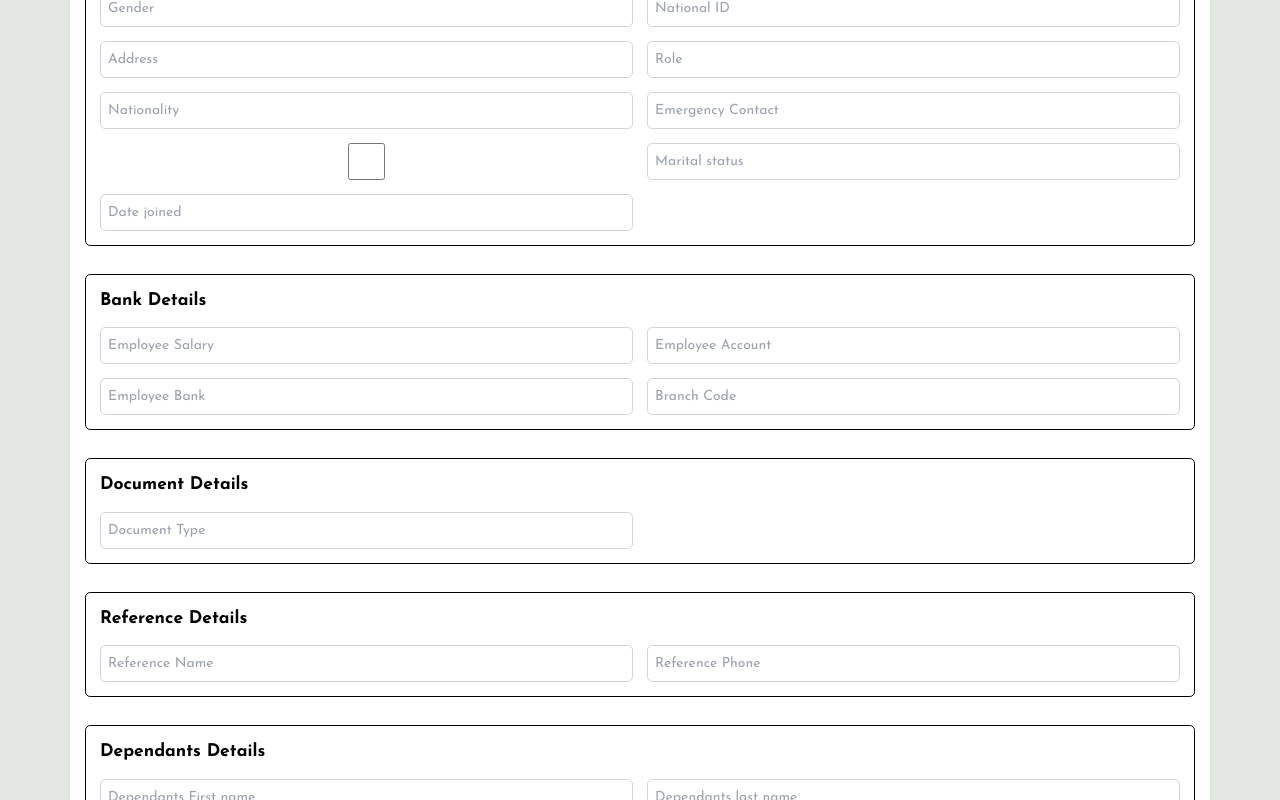
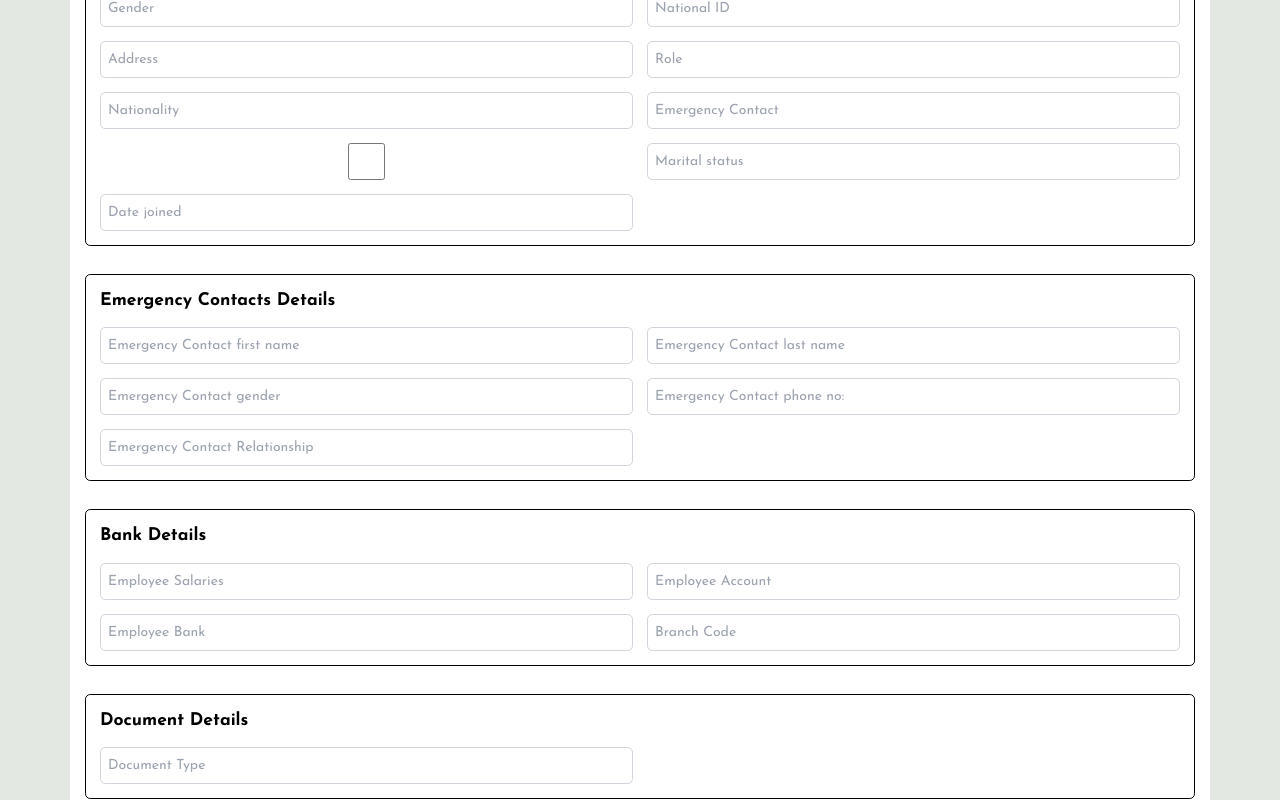
Before and after one commit to CodebyMaganga/HR_SYSTEM_FRONTEND, a React (Vite) app: page /add-employee in a window 1280 px wide. Shown: the part 537-1337 px from the top of the page. Built offline with nearby package versions, Linux system fonts and the light colour scheme.

Commit message:
feat:added emergency contact form

```diff
--- a/src/components/Accordion.jsx
+++ b/src/components/Accordion.jsx
@@ -96,7 +96,7 @@ const Accordion = () => {
             aria-expanded={isOpen}
             aria-controls="accordion-collapse-body-1"
           >
-            <span className="text-center text-black">Show stats</span>
+            <span className="text-center text-black text-xl">Show stats</span>
             <svg
               className={`w-3 h-3 rotate-${isOpen ? "0" : "180"} shrink-0`}
               aria-hidden="true"
--- a/src/pages/Forms/AddEmployee.jsx
+++ b/src/pages/Forms/AddEmployee.jsx
@@ -36,6 +36,13 @@ const AddEmployee = () => {
       active_status: "",
       marital_status: "",
       date_joined: "",
+      emergency_contacts: {
+        first_name: "",
+        last_name: "",
+        gender: "",
+        relationship: "",
+        phone: "",
+      },
       bankdetails: {
         employee_salary: "",
         employee_account: "",
@@ -73,6 +80,15 @@ const AddEmployee = () => {
       active_status: Yup.string().required("Active status is required"),
       marital_status: Yup.string().required("Marital status is required"),
       date_joined: Yup.date().required("Date joined is required"),
+      emergency_contacts: Yup.object({
+        first_name: Yup.string().required("Emergency first name is required"),
+        last_name: Yup.string().required("Emergency's last name is required"),
+        gender: Yup.string().required("Emergency's gender is required"),
+        phone: Yup.string().required("Emergency's phone number is required"),
+        relationship: Yup.string().required(
+          "Emergency's relationship is required"
+        ),
+      }),
       bankdetails: Yup.object({
         employee_salary: Yup.string().required("Employee salary is required"),
         employee_account: Yup.string().required("Employee account is required"),
@@ -253,6 +269,51 @@ const AddEmployee = () => {
           </div>
         </div>
 
+        {/* Emergency Contacts Details Section */}
+        <div className="border border-black p-4 rounded-md">
+          <h2 className="font-bold text-xl mb-4">Emergency Contacts Details</h2>
+          <div className="grid grid-cols-1 md:grid-cols-2 gap-4">
+            <InputField
+              type="text"
+              name="emergency_contacts.first_name"
+              value={formik.values.emergency_contacts.first_name}
+              placeholder="Emergency Contact first name"
+              onChange={formik.handleChange}
+            />
+
+            <InputField
+              type="text"
+              name="emergency_contacts.last_name"
+              value={formik.values.emergency_contacts.last_name}
+              placeholder="Emergency Contact last name"
+              onChange={formik.handleChange}
+            />
+
+            <InputField
+              type="text"
+              name="emergency_contacts.gender"
+              value={formik.values.emergency_contacts.gender}
+              placeholder="Emergency Contact gender"
+              onChange={formik.handleChange}
+            />
+
+            <InputField
+              type="text"
+              name="emergency_contacts.phone"
+              value={formik.values.emergency_contacts.phone}
+              placeholder="Emergency Contact phone no:"
+              onChange={formik.handleChange}
+            />
+            <InputField
+              type="text"
+              name="emergency_contacts.relationship"
+              value={formik.values.emergency_contacts.relationship}
+              placeholder="Emergency Contact Relationship"
+              onChange={formik.handleChange}
+            />
+          </div>
+        </div>
+
         {/* Bank Details Section */}
         <div className="border border-black p-4 rounded-md">
           <h2 className="font-bold text-xl mb-4">Bank Details</h2>
@@ -261,7 +322,7 @@ const AddEmployee = () => {
               type="text"
               name="bankdetails.employee_salary"
               value={formik.values.bankdetails.employee_salary}
-              placeholder="Employee Salary"
+              placeholder="Employee Salaries"
               onChange={formik.handleChange}
             />
 
--- a/src/pages/Forms/AddInterview.jsx
+++ b/src/pages/Forms/AddInterview.jsx
@@ -64,7 +64,7 @@ function AddInterview() {
               type="text"
               name="time"
               value={formik.values.time}
-              placeholder="Enter interview allocated time"
+              placeholder="Enter interview allocated time:"
               onChange={formik.handleChange}
             />
 
--- a/src/pages/Forms/AddLeave.jsx
+++ b/src/pages/Forms/AddLeave.jsx
@@ -69,14 +69,14 @@ function AddLeave() {
               type="text"
               name="leave_from"
               value={formik.values.leave_from}
-              placeholder="Enter Day of leave"
+              placeholder="Enter Day of leave    Format:YYYY-MM-DD"
               onChange={formik.handleChange}
             />
             <InputField
               type="text"
               name="leave_to"
               value={formik.values.leave_to}
-              placeholder="Enter last day of leave"
+              placeholder="Enter last day of leave :Format:YYYY-MM-DD"
               onChange={formik.handleChange}
             />
             <InputField
--- a/src/pages/Home.jsx
+++ b/src/pages/Home.jsx
@@ -16,13 +16,13 @@ import Accordion from "../components/Accordion";
 function Home() {
   const employeeCardData = {
     title: "Total employees",
-    text: "200",
+    text: "10",
     icon: <IoIosPeople className=" text-5xl bg-[#87D8FB] rounded-full p-1" />,
   };
 
   const onLeaveEmployeeCardData = {
     title: "Employees on leave",
-    text: "30",
+    text: "5",
     icon: (
       <IoIosBriefcase className=" text-5xl bg-[#FFA3AF] rounded-full p-1" />
     ),
@@ -30,7 +30,7 @@ function Home() {
 
   const projectsCardData = {
     title: "Projects",
-    text: "Active 5 ",
+    text: "Active 3 ",
     icon: <IoIosPaper className=" text-5xl bg-[#FFD639] rounded-full p-1" />,
   };
 
@@ -44,7 +44,7 @@ function Home() {
 
   const jobApplicantCardData = {
     title: "Job Applicants",
-    text: "12",
+    text: "10",
     icon: (
       <IoIosCheckmarkCircleOutline className=" text-5xl bg-[#FFA3AF] rounded-full p-1" />
     ),
```
Also changed, not shown: src/index.css (+3 -5 lines).
